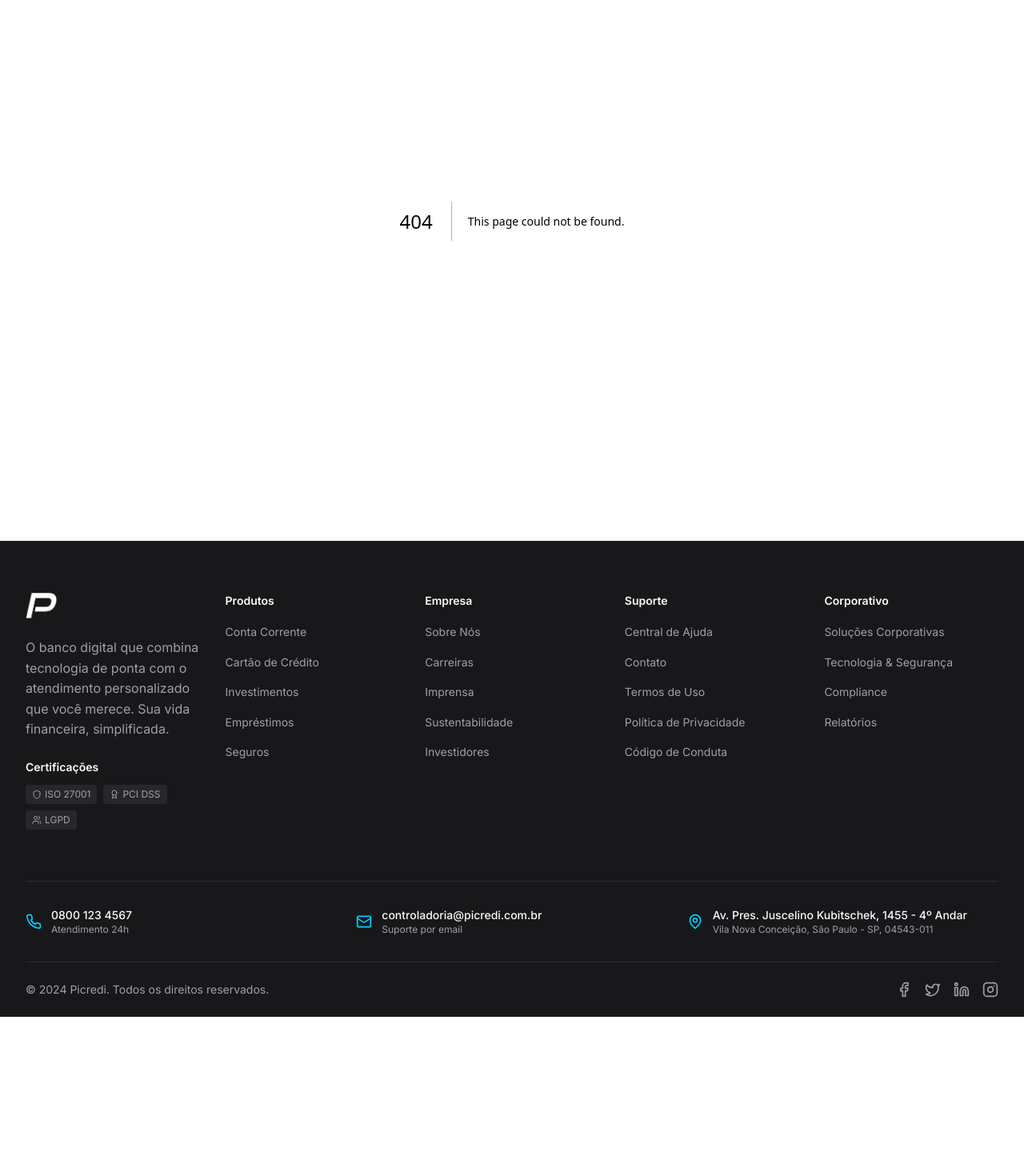
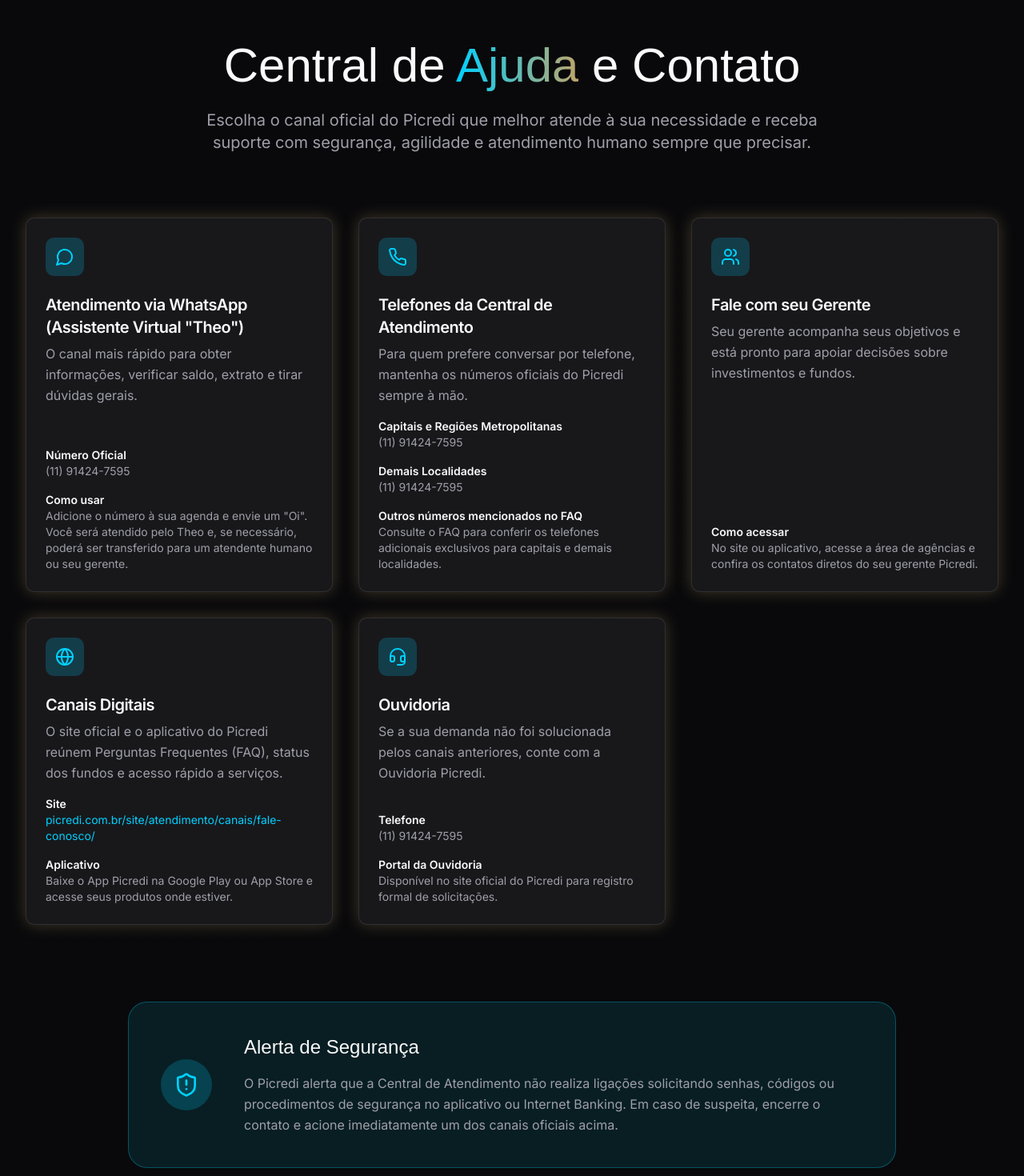
Before and after one commit to igormart21/picredi, a Next.js app: page /ajuda in a window 1280 px wide. Before the commit this address had no page. Shown: the part 140-1610 px from the top of the page at 80% size. Before the commit the page ends 1411 px from the top, so only its background shows below. Built offline with nearby package versions, Linux system fonts and the light colour scheme; a web font is replaced by a local one.

Commit message:
Cria página de Central de Ajuda

```diff
--- /dev/null
+++ b/app/ajuda/page.tsx
@@ -0,0 +1,189 @@
+'use client';
+
+import { motion } from 'framer-motion';
+import { Phone, MessageCircle, ShieldAlert, Headset, Users, Smartphone, Globe } from 'lucide-react';
+import { Card, CardContent, CardDescription, CardHeader, CardTitle } from '@/components/ui/Card';
+import Link from 'next/link';
+
+const supportChannels = [
+  {
+    icon: MessageCircle,
+    title: 'Atendimento via WhatsApp (Assistente Virtual "Theo")',
+    description:
+      'O canal mais rápido para obter informações, verificar saldo, extrato e tirar dúvidas gerais.',
+    items: [
+      { label: 'Número Oficial', value: '(11) 91424-7595' },
+      {
+        label: 'Como usar',
+        value:
+          'Adicione o número à sua agenda e envie um "Oi". Você será atendido pelo Theo e, se necessário, poderá ser transferido para um atendente humano ou seu gerente.',
+      },
+    ],
+  },
+  {
+    icon: Phone,
+    title: 'Telefones da Central de Atendimento',
+    description:
+      'Para quem prefere conversar por telefone, mantenha os números oficiais do Picredi sempre à mão.',
+    items: [
+      { label: 'Capitais e Regiões Metropolitanas', value: '(11) 91424-7595' },
+      { label: 'Demais Localidades', value: '(11) 91424-7595' },
+      {
+        label: 'Outros números mencionados no FAQ',
+        value:
+          'Consulte o FAQ para conferir os telefones adicionais exclusivos para capitais e demais localidades.',
+      },
+    ],
+  },
+  {
+    icon: Users,
+    title: 'Fale com seu Gerente',
+    description:
+      'Seu gerente acompanha seus objetivos e está pronto para apoiar decisões sobre investimentos e fundos.',
+    items: [
+      {
+        label: 'Como acessar',
+        value:
+          'No site ou aplicativo, acesse a área de agências e confira os contatos diretos do seu gerente Picredi.',
+      },
+    ],
+  },
+  {
+    icon: Globe,
+    title: 'Canais Digitais',
+    description:
+      'O site oficial e o aplicativo do Picredi reúnem Perguntas Frequentes (FAQ), status dos fundos e acesso rápido a serviços.',
+    items: [
+      {
+        label: 'Site',
+        value: (
+          <Link
+            href="https://picredi.com.br/site/atendimento/canais/fale-conosco/"
+            target="_blank"
+            rel="noopener noreferrer"
+            className="text-accent hover:underline"
+          >
+            picredi.com.br/site/atendimento/canais/fale-conosco/
+          </Link>
+        ),
+      },
+      {
+        label: 'Aplicativo',
+        value:
+          'Baixe o App Picredi na Google Play ou App Store e acesse seus produtos onde estiver.',
+      },
+    ],
+  },
+  {
+    icon: Headset,
+    title: 'Ouvidoria',
+    description:
+      'Se a sua demanda não foi solucionada pelos canais anteriores, conte com a Ouvidoria Picredi.',
+    items: [
+      { label: 'Telefone', value: '(11) 91424-7595' },
+      {
+        label: 'Portal da Ouvidoria',
+        value: 'Disponível no site oficial do Picredi para registro formal de solicitações.',
+      },
+    ],
+  },
+];
+
+export default function AjudaPage() {
+  return (
+    <div className="min-h-screen pt-20 sm:pt-24 bg-gradient-to-br from-background via-background to-muted/20">
+      <section className="py-16 sm:py-20">
+        <div className="max-w-7xl mx-auto px-4 sm:px-6 lg:px-8">
+          <motion.div
+            className="text-center max-w-3xl mx-auto"
+            initial={{ opacity: 0, y: 20 }}
+            animate={{ opacity: 1, y: 0 }}
+            transition={{ duration: 0.8 }}
+          >
+            <h1 className="text-4xl sm:text-5xl lg:text-6xl font-good-times text-foreground mb-6">
+              Central de{' '}
+              <span className="text-transparent bg-clip-text bg-gradient-to-r from-accent to-secondary">
+                Ajuda
+              </span>
+              &nbsp;e Contato
+            </h1>
+            <p className="text-lg sm:text-xl text-muted-foreground">
+              Escolha o canal oficial do Picredi que melhor atende à sua necessidade e receba suporte
+              com segurança, agilidade e atendimento humano sempre que precisar.
+            </p>
+          </motion.div>
+        </div>
+      </section>
+
+      <section className="pb-16 sm:pb-24">
+        <div className="max-w-7xl mx-auto px-4 sm:px-6 lg:px-8">
+          <motion.div
+            className="grid grid-cols-1 md:grid-cols-2 lg:grid-cols-3 gap-6 sm:gap-8"
+            initial={{ opacity: 0, y: 20 }}
+            whileInView={{ opacity: 1, y: 0 }}
+            transition={{ duration: 0.6 }}
+            viewport={{ once: true }}
+          >
+            {supportChannels.map((channel, index) => (
+              <motion.div
+                key={channel.title}
+                initial={{ opacity: 0, y: 20 }}
+                whileInView={{ opacity: 1, y: 0 }}
+                transition={{ duration: 0.5, delay: index * 0.1 }}
+                viewport={{ once: true }}
+              >
+                <Card variant="luxury" className="h-full flex flex-col">
+                  <CardHeader>
+                    <div className="w-12 h-12 bg-accent/20 rounded-lg flex items-center justify-center mb-4">
+                      <channel.icon className="w-6 h-6 text-accent" />
+                    </div>
+                    <CardTitle className="text-xl">{channel.title}</CardTitle>
+                    <CardDescription className="text-base leading-relaxed">
+                      {channel.description}
+                    </CardDescription>
+                  </CardHeader>
+                  <CardContent className="space-y-4 mt-auto">
+                    {channel.items.map((item) => (
+                      <div key={item.label}>
+                        <p className="text-sm font-semibold text-foreground">{item.label}</p>
+                        <p className="text-sm text-muted-foreground">
+                          {typeof item.value === 'string' ? item.value : item.value}
+                        </p>
+                      </div>
+                    ))}
+                  </CardContent>
+                </Card>
+              </motion.div>
+            ))}
+          </motion.div>
+        </div>
+      </section>
+
+      <section className="pb-20">
+        <div className="max-w-5xl mx-auto px-4 sm:px-6 lg:px-8">
+          <motion.div
+            className="bg-accent/10 border border-accent/30 rounded-3xl p-6 sm:p-8 lg:p-10 flex flex-col md:flex-row gap-8 md:gap-10 items-start md:items-center"
+            initial={{ opacity: 0, y: 20 }}
+            whileInView={{ opacity: 1, y: 0 }}
+            transition={{ duration: 0.6 }}
+            viewport={{ once: true }}
+          >
+            <div className="w-16 h-16 bg-accent/20 rounded-full flex items-center justify-center flex-shrink-0">
+              <ShieldAlert className="w-8 h-8 text-accent" />
+            </div>
+            <div>
+              <h2 className="text-2xl font-good-times text-foreground mb-4">
+                Alerta de Segurança
+              </h2>
+              <p className="text-base text-muted-foreground leading-relaxed">
+                O Picredi alerta que a Central de Atendimento não realiza ligações solicitando senhas,
+                códigos ou procedimentos de segurança no aplicativo ou Internet Banking. Em caso de
+                suspeita, encerre o contato e acione imediatamente um dos canais oficiais acima.
+              </p>
+            </div>
+          </motion.div>
+        </div>
+      </section>
+    </div>
+  );
+}
```
